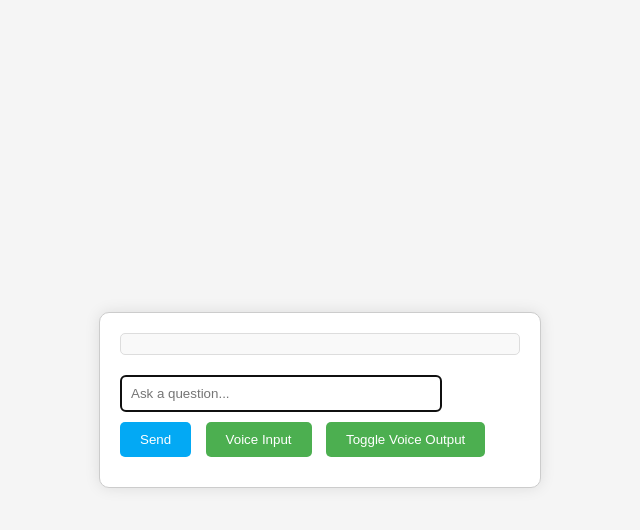
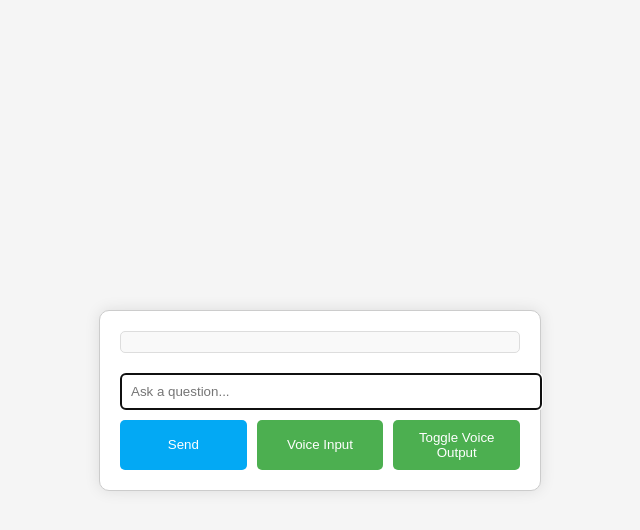
Before and after one commit to Blimax7/ExcellenceDrivingBotTest, a Flask app: page / in a window 1280 px wide. Shown: the top 530 px of the page, without its empty margins (320-960 px from the left). Run offline with Flask 3, Linux system fonts and the light colour scheme; some libraries are stand-ins or nearby versions.

Commit message:
Update style.css

```diff
--- a/static/style.css
+++ b/static/style.css
@@ -28,6 +28,8 @@ body {
     border: 1px solid #ddd;
     border-radius: 5px;
     background-color: #f9f9f9;
+    display: flex;
+    flex-direction: column;
 }
 
 .user-message, .bot-message {
@@ -53,20 +55,24 @@ input[type="text"] {
     padding: 10px;
     border: 1px solid #ccc;
     border-radius: 5px;
-    width: calc(100% - 100px);
-    margin-right: 10px;
+    width: 100%;
     margin-bottom: 10px;
 }
 
+.button-container {
+    display: flex;
+    gap: 10px;
+}
+
 button {
+    flex: 1;
+    min-width: 80px;
     padding: 10px 20px;
     border: none;
     background-color: #03a9f4;
     color: white;
     border-radius: 5px;
     cursor: pointer;
-    margin-right: 10px;
-    margin-bottom: 10px;
 }
 
 button:hover {
@@ -80,3 +86,11 @@ button:hover {
 #voice-input-btn:hover, #voice-output-btn:hover {
     background-color: #45a049;
 }
+
+#voice-input-btn.listening {
+    background-color: #ff4444;
+}
+
+#voice-input-btn.listening:hover {
+    background-color: #ff6666;
+}
```
